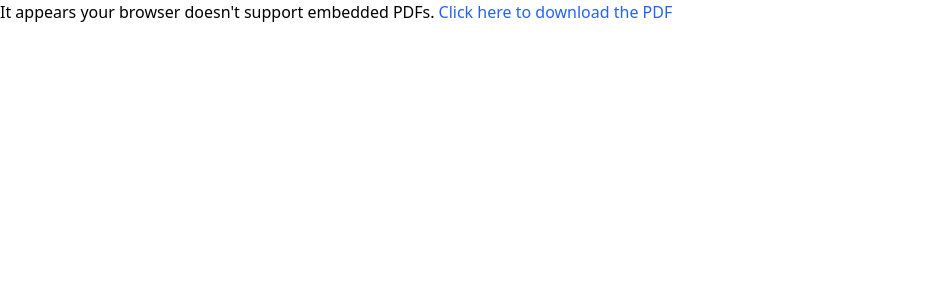
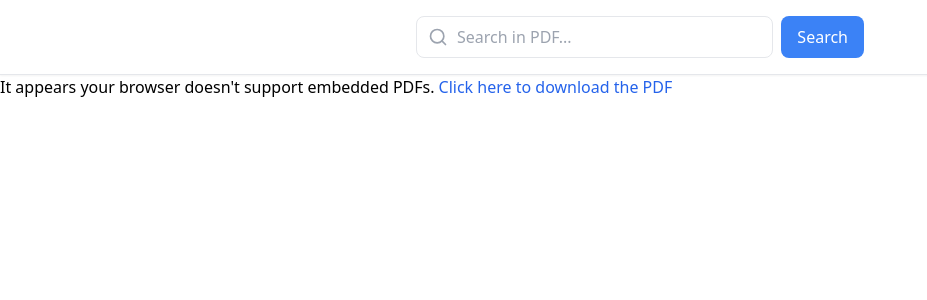
Before and after one commit to Othmg/pdf_view, a React (Vite) app: page / in a window 1280 px wide. Shown: the top 300 px of the page, without its empty margins (0-927 px from the left). Built offline with nearby package versions, Linux system fonts and the light colour scheme.

Commit message:
add search

```diff
--- a/src/components/PDFViewer.tsx
+++ b/src/components/PDFViewer.tsx
@@ -1,13 +1,55 @@
-import React from 'react';
+import React, { useRef, useState } from 'react';
+import { Search } from 'lucide-react';
 
 interface PDFViewerProps {
   pdfUrl: string;
 }
 
 const PDFViewer: React.FC<PDFViewerProps> = ({ pdfUrl }) => {
+  const [searchText, setSearchText] = useState('');
+  const objectRef = useRef<HTMLObjectElement>(null);
+
+  const handleSearch = (e: React.FormEvent) => {
+    e.preventDefault();
+
+    // Trigger browser's find functionality
+    if (searchText) {
+      // Focus the PDF object first
+      objectRef.current?.focus();
+
+      // Use window.find() to trigger browser search
+      window.find(searchText, false, false, true);
+    }
+  };
+
   return (
-    <div className="w-full h-full">
+    <div className="w-full h-full flex flex-col">
+      {/* Search Bar */}
+      <div className="bg-white border-b p-4 shadow-sm">
+        <form onSubmit={handleSearch} className="max-w-md mx-auto flex gap-2">
+          <div className="flex-1 relative">
+            <input
+              type="text"
+              value={searchText}
+              onChange={(e) => setSearchText(e.target.value)}
+              placeholder="Search in PDF..."
+              className="w-full pl-10 pr-4 py-2 border rounded-lg focus:outline-none focus:ring-2 focus:ring-blue-500 focus:border-transparent"
+            />
+            <Search className="w-5 h-5 text-gray-400 absolute left-3 top-1/2 -translate-y-1/2" />
+          </div>
+          <button
+            type="submit"
+            className="px-4 py-2 bg-blue-500 text-white rounded-lg hover:bg-blue-600 focus:outline-none focus:ring-2 focus:ring-blue-500 focus:ring-offset-2"
+          >
+            Search
+          </button>
+        </form>
+      </div>
+
+      {/* PDF Viewer */}
+      <div className="flex-1">
         <object
+          ref={objectRef}
           data={pdfUrl}
           type="application/pdf"
           className="w-full h-full"
@@ -20,6 +62,7 @@ const PDFViewer: React.FC<PDFViewerProps> = ({ pdfUrl }) => {
           </p>
         </object>
       </div>
+    </div>
   );
 };
 
```
Lines whose indentation alone changed are shown as unchanged.
